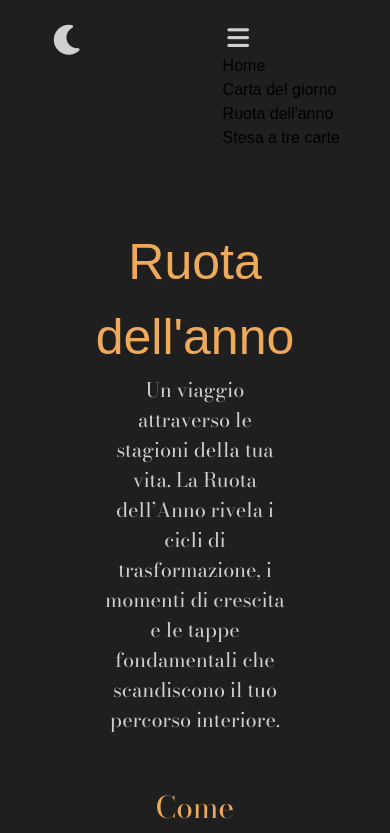
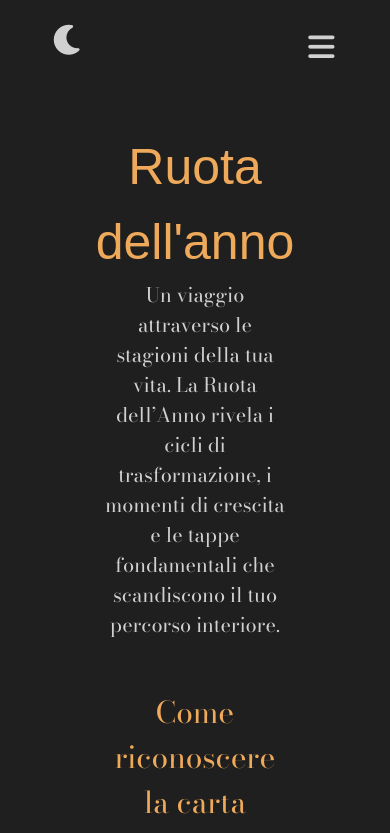
Before and after one commit to gabriele-ag/Pesca-Tarocchi, a Next.js app: page /Ruotadellanno in a window 390 px wide. Shown: the top 833 px of the page. Built offline with nearby package versions, Linux system fonts and the light colour scheme; a web font is replaced by a local one.

Commit message:
feat: header media query done

```diff
--- a/app/Cartadelgiorno/CSS/cartadelgiorno.module.css
+++ b/app/Cartadelgiorno/CSS/cartadelgiorno.module.css
@@ -13,7 +13,7 @@
 }
 
 .section {
-    padding: 50px 0;
+    padding: 130px 0;
 }
 
 
--- a/app/Ruotadellanno/CSS/ruotadellanno.module.css
+++ b/app/Ruotadellanno/CSS/ruotadellanno.module.css
@@ -14,7 +14,7 @@
 }
 
 .section {
-    padding: 50px 0;
+    padding: 130px 0;
 }
 
 
--- a/app/Ruotadellanno/page.tsx
+++ b/app/Ruotadellanno/page.tsx
@@ -1,6 +1,6 @@
 'use client'
 
-import { useState } from "react"
+import { useMemo, useState } from "react"
 import { useTarot } from "../component/useTarot"
 
 // CSS
--- a/app/Stesaatre/CSS/stesaatre.module.css
+++ b/app/Stesaatre/CSS/stesaatre.module.css
@@ -13,7 +13,7 @@
 }
 
 .section {
-    padding: 50px 0;
+    padding: 130px 0;
 }
 
 
--- a/app/component/CSS/burgermenu.module.css
+++ b/app/component/CSS/burgermenu.module.css
@@ -1,14 +1,69 @@
-.wrapper {
+:root {
+  --common-color-1: #ee905a;
+  --common-color-2: #D0D0D0;
+  --common-color-3: #1F1713;
+  --common-color-4: #403026;
+}
+
+.burgerMenu {
     display: none;
 }
 
+.buttonBurger {
+    display: none;
+}
+
+.links {
+    text-align: right;
+    color: var(--common-color-2);
+}
+
 @media screen and (max-width: 768px) {
-    .wrapper {
+
+    .buttonBurger {
+        display: block;
+        color: var(--common-color-2);
+    }
+
+    .buttonBurger button {
+        font-size: 30px;
+        cursor: pointer;
+    }
+
+    .burgerMenu {
+        position: absolute;
+        top: 50px;
+        right: 0;
+        background: var(--common-color-2);
+        padding: 20px;
+        margin-top: 20px;
+        width: 100%;
+
+        background: rgba(31, 23, 19, 0.8);
+        backdrop-filter: blur(10px);
+
+
+        transform: translateX(100%);
+        transition: transform 0.3s ease-in-out;
+        z-index: 1000;
         display: block;
     }
 
-    .buttonBurger {
+    .burgerMenu.open {
+        transform: translateX(0);
+    }
+
+    .boxLinks {
+        display: flex;
+        flex-direction: column;
+        margin: 12px 0;
+    }
+
+    .links {
         color: var(--common-color-2);
     }
 
+    .links:focus {
+        color: var(--common-color-1);
+    }
 }
--- /dev/null
+++ b/app/component/CSS/header.module.css
@@ -0,0 +1,55 @@
+.header {
+  position: fixed;
+  width: 100%;
+  z-index: 9999;
+}
+
+.scrolled {
+  background-color: var(--common-color-3);
+}
+
+.headerFlex {
+  display: flex;
+  justify-content: space-between;
+  padding: 25px 100px;
+}
+
+.logo {
+  color: var(--common-color-2);
+  font-size: 30px;
+}
+
+.nav {
+  font-family: var(--font-bodoni);
+  display: flex;
+  justify-content: flex-start;
+  align-items: center;
+  gap: 25px;
+  color: white;
+  border-radius: 50px;
+}
+
+.linkNav {
+  transition: color 0.1s ease-in-out;
+}
+
+.linkNav:hover,
+.linkNav:focus {
+  color: #eea95a;
+}
+
+@media screen and (max-width: 768px) {
+  .nav {
+    display: none;
+  }
+}
+
+@media screen and (max-width: 425px) {
+  .nav {
+    display: none;
+  }
+
+.headerFlex {
+    padding: 25px 50px;
+  }
+}
--- /dev/null
+++ b/app/component/Header.tsx
@@ -0,0 +1,37 @@
+"use client";
+import { useEffect, useState } from "react";
+import Link from "next/link";
+import BurgerMenu from "./burgerMenu";
+import styles from "./CSS/header.module.css"
+
+export default function Header() {
+
+  const [scroll, setScroll] = useState(false);
+
+  useEffect(() => {
+    const handleScroll = () => {
+      setScroll(window.scrollY > 50);
+    };
+    window.addEventListener("scroll", handleScroll);
+    return () => window.removeEventListener("scroll", handleScroll);
+  }, []);
+
+  return (
+
+    <header className={`${styles.header} ${scroll ? styles.scrolled : ""}`}>
+        <div className={styles.headerFlex}>
+            <div>
+                <i className={`fa-solid fa-moon ${styles.logo}`}></i>
+            </div>
+            <nav className={styles.nav}>
+                <Link className={styles.linkNav} href={"/"}>Home</Link>
+                <Link className={styles.linkNav} href={"/Cartadelgiorno"}>Carta del giorno</Link>
+                <Link className={styles.linkNav} href={"/Ruotadellanno"}>Ruota dell'anno</Link>
+                <Link className={styles.linkNav} href={"/Stesaatre"}>Stesa a tre carte</Link>
+            </nav>
+            <BurgerMenu/>
+        </div>
+</header>
+
+  )
+}
--- a/app/component/burgerMenu.tsx
+++ b/app/component/burgerMenu.tsx
@@ -34,27 +34,24 @@ export default function BurgerMenu() {
 
 
     return (
-
-            <div className={styles.wrapper}>
-
+        <>
+            <div className={styles.buttonBurger}>
                 <button
-            className={`${styles.buttonBurger} ${open ? styles.open : ""}`}
                 onClick={() => setOpen(!open)}>
                 <i className="fa-solid fa-bars buttonMenu"></i>
                 </button>
-
+            </div>
 
             <nav className={`${styles.burgerMenu} ${open ? styles.open : ""}`}>
                     <ul>
                         {linkNav.map((curLink, index) => (
-                            <li key={index}>
-                                <Link href={curLink.url}>{curLink.title}</Link>
+                            <li className={styles.boxLinks} key={index}>
+                                <Link className={styles.links} href={curLink.url}>{curLink.title}</Link>
                             </li>
                         ))}
                     </ul>
             </nav>
-
-            </div>
+        </>
 
     )
 }
--- a/app/globals.css
+++ b/app/globals.css
@@ -26,36 +26,6 @@ body {
 
 .title {
   font-size: 40px;
-}
-
-.header-flex {
-  display: flex;
-  justify-content: space-between;
-  padding: 25px 100px;
-}
-
-.logo {
-  color: var(--common-color-2);
-  font-size: 30px;
-}
-
-.nav {
-  font-family: var(--font-bodoni);
-  display: flex;
-  justify-content: flex-start;
-  align-items: center;
-  gap: 25px;
-  color: white;
-  border-radius: 50px;
-}
-
-.link-nav {
-  transition: color 0.1s ease-in-out;
-}
-
-.link-nav:hover,
-.link-nav:focus {
-  color: #eea95a;
 }
 
 /* Home */
@@ -90,19 +60,7 @@ body {
 
 /* MEDIA QUERY */
 
-.button-burger {
-  display: none;
-}
-
-.buttonMenu {
-  font-size: 25px;
-  color: var(--common-color-2);
-}
-
 @media screen and (max-width: 768px) {
-  .nav {
-    display: none;
-  }
 
   .title-home {
     font-size: 100px;
@@ -118,10 +76,6 @@ body {
     font-size: 60px;
   }
 
-  .header-flex {
-    padding: 25px 50px;
-  }
-
   .description {
     font-size: 20px;
   }
--- a/app/layout.tsx
+++ b/app/layout.tsx
@@ -1,3 +1,4 @@
+
 import type { Metadata } from "next";
 import { Geist, Geist_Mono, Arimo, Roboto_Mono, UnifrakturMaguntia, Bodoni_Moda } from "next/font/google";
 import '@fortawesome/fontawesome-free/css/all.min.css';
@@ -6,6 +7,11 @@ import "./globals.css";
 
 import Link from "next/link";
 import BurgerMenu from "./component/burgerMenu";
+
+import Header from "./component/Header";
+
+
+// FONT
 
 const geistSans = Geist({
   variable: "--font-geist-sans",
@@ -52,24 +58,12 @@ export default function RootLayout({
   children: React.ReactNode;
 }>) {
   return (
+
     <html lang="en">
       <body
         className={`${geistSans.variable} ${geistMono.variable} ${arimo.variable} ${robotoMono.variable} ${unifraktur.variable} ${bodoni.variable} antialiased`}
       >
-        <header>
-          <div className="header-flex">
-            <div>
-              <i className="fa-solid fa-moon logo"></i>
-            </div>
-            <nav className="nav">
-              <Link className="link-nav" href={"/"}>Home</Link>
-              <Link className="link-nav" href={"/Cartadelgiorno"}>Carta del giorno</Link>
-              <Link className="link-nav" href={"/Ruotadellanno"}>Ruota dell'anno</Link>
-              <Link className="link-nav" href={"/Stesaatre"}>Stesa a tre carte</Link>
-            </nav>
-          <BurgerMenu/>
-          </div>
-        </header>
+        <Header/>
         <main>
           {children}
         </main>
```
Lines whose indentation alone changed are shown as unchanged.
